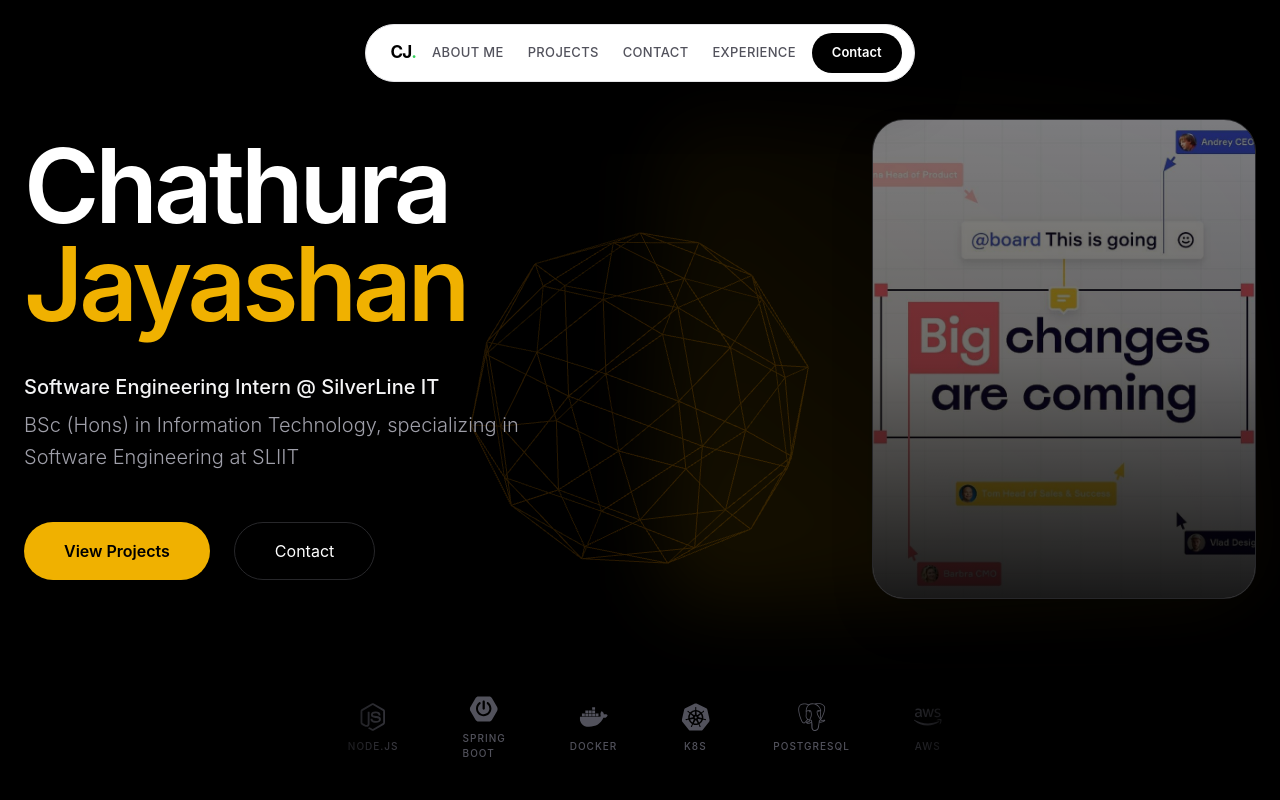
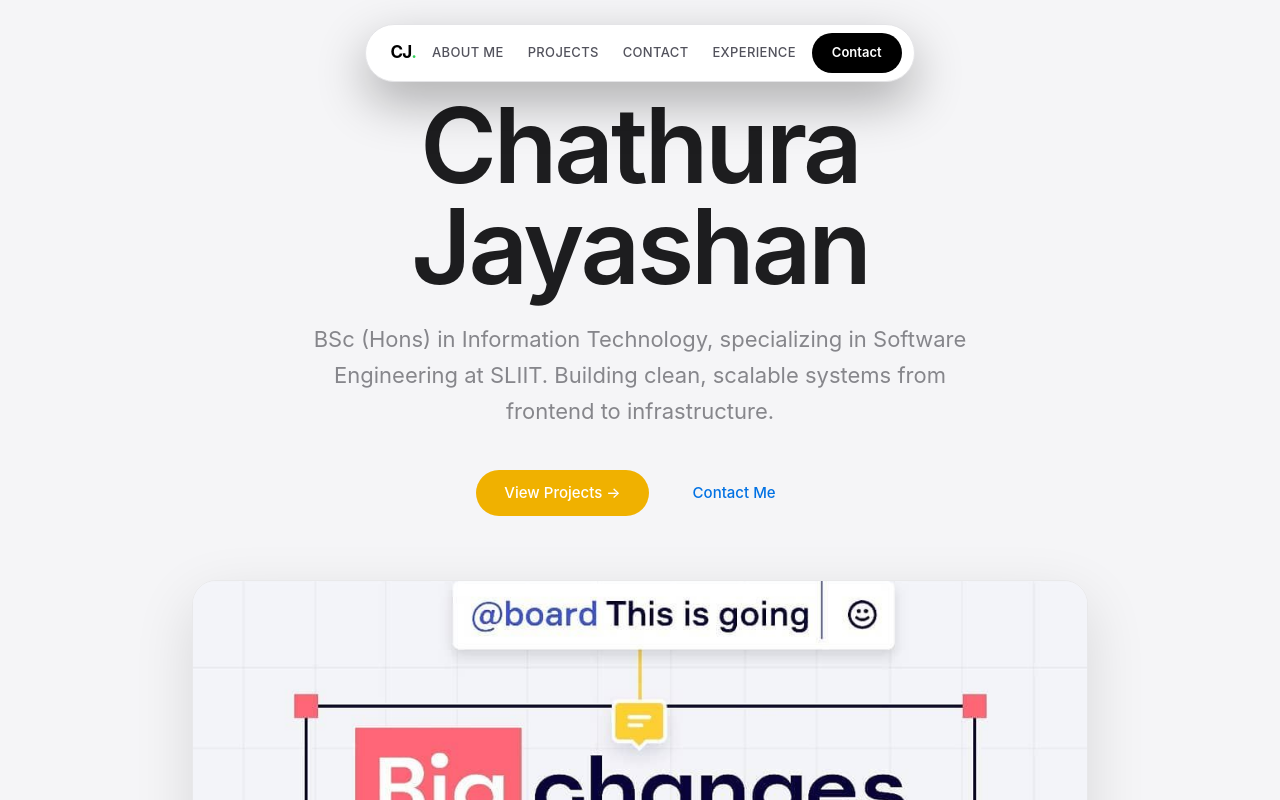
Before and after one commit to 3chathurajayashan/Portfolio, a React (Vite) app: page /home in a window 1280 px wide. Shown: the top 800 px of the page. Built offline with nearby package versions, Linux system fonts and the light colour scheme.

Commit message:
fix auto

```diff
--- a/src/Components/LandingComponent/Landing1.jsx
+++ b/src/Components/LandingComponent/Landing1.jsx
@@ -1,7 +1,10 @@
-import React, { Suspense, useRef, useState, useEffect } from "react";
-import { Canvas, useFrame } from "@react-three/fiber";
-import { Float } from "@react-three/drei";
-import { motion, AnimatePresence } from "framer-motion";
+import React, { useState, useEffect } from "react";
+import {
+  motion,
+  AnimatePresence,
+  useScroll,
+  useTransform,
+} from "framer-motion";
 import { useNavigate } from "react-router-dom";
 import { FaReact, FaNodeJs, FaDocker, FaAws } from "react-icons/fa";
 import {
@@ -11,7 +14,7 @@ import {
   SiPostgresql,
 } from "react-icons/si";
 
-// Import your images - Add as many as you need
+// Import your images
 import img1 from "../../assets/img2.jpg";
 import img2 from "../../assets/img3.jpg";
 import Land2 from "./Land2";
@@ -19,62 +22,33 @@ import Linkdin from "./Linkdin";
 
 const images = [img1, img2];
 
-// --- 3D Components ---
-const GoldMaterial = () => (
-  <meshStandardMaterial
-    color="#eab308"
-    wireframe
-    emissive="#a16207"
-    emissiveIntensity={0.5}
-    transparent
-    opacity={0.6}
-  />
-);
+/* ---------- Apple-style tokens ----------
+   bg:        #ffffff
+   bg-alt:    #f5f5f7
+   text:      #1d1d1f
+   text-dim:  #86868b
+   accent:    #0071e3
+   accent-hv: #0077ed
+------------------------------------------- */
 
-function FloatingSphere() {
-  const meshRef = useRef();
-  useFrame((state) => {
-    meshRef.current.rotation.y += 0.002;
-    meshRef.current.rotation.x += 0.001;
-  });
-  return (
-    <Float speed={1.5} rotationIntensity={1} floatIntensity={1}>
-      <mesh ref={meshRef}>
-        <icosahedronGeometry args={[2.5, 1]} />
-        <GoldMaterial />
-      </mesh>
-    </Float>
-  );
-}
-
-function ThreeScene() {
-  return (
-    <Canvas camera={{ position: [0, 0, 8] }}>
-      <ambientLight intensity={0.4} />
-      <pointLight position={[5, 5, 5]} color="#eab308" intensity={2} />
-      <Suspense fallback={null}>
-        <FloatingSphere />
-      </Suspense>
-    </Canvas>
-  );
-}
-
-// --- Animation Variants ---
 const fadeUp = {
-  hidden: { opacity: 0, y: 30 },
+  hidden: { opacity: 0, y: 24 },
   visible: {
     opacity: 1,
     y: 0,
-    transition: { duration: 1, ease: [0.16, 1, 0.3, 1] },
+    transition: { duration: 0.9, ease: [0.22, 1, 0.36, 1] },
   },
+};
+
+const stagger = {
+  hidden: {},
+  visible: { transition: { staggerChildren: 0.12 } },
 };
 
 export default function Landing1() {
   const [index, setIndex] = useState(0);
-
   const navigate = useNavigate();
 
-  // Auto-play interval
   useEffect(() => {
     const timer = setInterval(() => {
       setIndex((prev) => (prev + 1) % images.length);
@@ -82,118 +56,194 @@ export default function Landing1() {
     return () => clearInterval(timer);
   }, []);
 
-  return (
-    <div className="bg-black text-white font-sans selection:bg-yellow-500 selection:text-black overflow-hidden">
-      {/* Hero Section */}
-      <section className="relative min-h-screen flex flex-col items-center justify-center px-6 pt-20">
-        <div className="absolute inset-0 z-0 opacity-30">
-          <ThreeScene />
-        </div>
+  const { scrollY } = useScroll();
+  const heroOpacity = useTransform(scrollY, [0, 400], [1, 0]);
+  const heroScale = useTransform(scrollY, [0, 400], [1, 0.96]);
 
-        <div className="relative z-10 max-w-7xl w-full grid lg:grid-cols-2 gap-12 items-center">
-          {/* Left Column: Text Content */}
-          <motion.div
-            initial="hidden"
-            animate="visible"
-            variants={fadeUp}
-            className="text-left"
-          >
-            <h1 className="text-[clamp(3.5rem,8vw,7rem)] font-semibold tracking-[-0.04em] leading-[0.95]">
-              Chathura <br /> <span className="text-yellow-500">Jayashan</span>
-            </h1>
-
-            <div className="mt-10 space-y-2">
-              <p className="text-zinc-100 text-lg md:text-xl font-medium">
-                Software Engineering Intern @ SilverLine IT
-              </p>
-              <p className="text-zinc-400 text-lg md:text-xl max-w-lg leading-relaxed font-light">
-                BSc (Hons) in Information Technology, specializing in Software
-                Engineering at SLIIT
-              </p>
-            </div>
-
-            <div className="flex gap-6 mt-12">
-              <button
-                onClick={() => navigate("/projects")}
-                className="px-10 py-4 bg-yellow-500 text-black font-semibold rounded-full hover:bg-white transition-all duration-300 hover:scale-105"
-              >
-                View Projects
-              </button>
-              <button className="px-10 py-4 border border-zinc-800 rounded-full hover:border-yellow-500 transition-all duration-300">
-                Contact
-              </button>
-            </div>
-          </motion.div>
-
-          {/* Right Column: Slider */}
-          <motion.div
-            initial={{ opacity: 0, x: 50 }}
-            animate={{ opacity: 1, x: 0 }}
-            transition={{ duration: 1, delay: 0.3 }}
-            className="relative flex justify-center lg:justify-end"
-          >
-            <div className="absolute -inset-1 bg-gradient-to-tr from-yellow-500/20 to-transparent rounded-[2.5rem] blur-2xl opacity-50" />
-
-            <div className="relative w-full max-w-sm aspect-[4/5] rounded-[2rem] overflow-hidden border border-zinc-800 shadow-2xl">
-              <AnimatePresence mode="wait">
-                <motion.img
-                  key={index}
-                  src={images[index]}
-                  initial={{ opacity: 0, scale: 1.05 }}
-                  animate={{ opacity: 1, scale: 1 }}
-                  exit={{ opacity: 0, scale: 0.95 }}
-                  transition={{ duration: 1.2, ease: "easeInOut" }}
-                  className="w-full h-full object-cover"
-                />
-              </AnimatePresence>
-
-              <div className="absolute inset-0 bg-gradient-to-t from-black/80 via-black/20 to-transparent" />
-              <div className="absolute bottom-6 left-8"></div>
-            </div>
-          </motion.div>
-        </div>
-
-        {/* Tech Stack Marquee */}
-        <div className="mt-24 w-full max-w-2xl overflow-hidden [mask-image:linear-gradient(to_right,transparent,black_20%,black_80%,transparent)]">
-          <motion.div
-            className="flex gap-16 items-center justify-center text-zinc-600"
-            animate={{ x: ["0%", "-50%"] }}
-            transition={{ repeat: Infinity, ease: "linear", duration: 20 }}
-          >
-            {[
+  const stack = [
     { icon: FaReact, label: "React" },
     { icon: SiTypescript, label: "TypeScript" },
     { icon: FaNodeJs, label: "Node.js" },
     { icon: SiSpringboot, label: "Spring Boot" },
     { icon: FaDocker, label: "Docker" },
-              { icon: SiKubernetes, label: "K8s" },
+    { icon: SiKubernetes, label: "Kubernetes" },
     { icon: SiPostgresql, label: "PostgreSQL" },
     { icon: FaAws, label: "AWS" },
-            ].map((tech, idx) => (
+  ];
+
+  return (
     <div
+      className="bg-white text-[#1d1d1f]"
+      style={{
+        fontFamily:
+          '-apple-system, BlinkMacSystemFont, "SF Pro Display", "Inter", "Helvetica Neue", Arial, sans-serif',
+      }}
+    >
+      {/* Sticky nav */}
+      {/* <nav className="fixed top-0 left-0 right-0 z-50 backdrop-blur-xl bg-white/70 border-b border-black/5">
+        <div className="max-w-6xl mx-auto px-6 h-14 flex items-center justify-between">
+          <span className="text-[15px] font-semibold tracking-tight">
+            Chathura Jayashan
+          </span>
+          <div className="hidden md:flex items-center gap-8 text-[13px] text-[#1d1d1f]/80">
+            <a href="#about" className="hover:text-[#0071e3] transition-colors">
+              About
+            </a>
+            <a href="#stack" className="hover:text-[#0071e3] transition-colors">
+              Stack
+            </a>
+            <button
+              onClick={() => navigate("/projects")}
+              className="hover:text-[#0071e3] transition-colors"
+            >
+              Projects
+            </button>
+            <button className="px-4 py-1.5 rounded-full bg-[#0071e3] text-white text-[13px] font-medium hover:bg-[#0077ed] transition-colors">
+              Contact
+            </button>
+          </div>
+        </div>
+      </nav> */}
+
+      {/* Hero */}
+      <motion.section
+        style={{ opacity: heroOpacity, scale: heroScale }}
+        className="relative min-h-screen flex flex-col items-center justify-center px-6 pt-14 bg-[#f5f5f7] overflow-hidden"
+      >
+        <motion.div
+          initial="hidden"
+          animate="visible"
+          variants={stagger}
+          className="relative z-10 max-w-4xl w-full text-center"
+        >
+          <motion.p
+            variants={fadeUp}
+            className="text-[15px] font-medium text-[#0071e3] mb-4 tracking-wide"
+          >
+            Software Engineering Intern @ SilverLine IT PVT Ltd
+          </motion.p>
+
+          <motion.h1
+            variants={fadeUp}
+            className="text-[clamp(3rem,9vw,6.5rem)] font-semibold tracking-[-0.03em] leading-[0.98]"
+          >
+            Chathura Jayashan
+          </motion.h1>
+
+          <motion.p
+            variants={fadeUp}
+            className="mt-6 text-[19px] md:text-[22px] text-[#86868b] max-w-2xl mx-auto leading-relaxed font-normal"
+          >
+            BSc (Hons) in Information Technology, specializing in Software
+            Engineering at SLIIT. Building clean, scalable systems from frontend
+            to infrastructure.
+          </motion.p>
+
+          <motion.div
+            variants={fadeUp}
+            className="flex items-center justify-center gap-4 mt-10"
+          >
+            <button
+              onClick={() => navigate("/projects")}
+              className="px-7 py-3 bg-yellow-500 text-white text-[15px] font-medium rounded-full hover:bg-[#0077ed] transition-all duration-300"
+            >
+              View Projects →
+            </button>
+            <button className="px-7 py-3 text-[#0071e3] text-[15px] font-medium hover:underline underline-offset-4 transition-all duration-300">
+              Contact Me
+            </button>
+          </motion.div>
+        </motion.div>
+
+        {/* Product-style image slider */}
+        <motion.div
+          initial={{ opacity: 0, y: 40 }}
+          animate={{ opacity: 1, y: 0 }}
+          transition={{ duration: 1, delay: 0.5, ease: [0.22, 1, 0.36, 1] }}
+          className="relative mt-16 w-full max-w-4xl aspect-[16/9] rounded-3xl overflow-hidden shadow-[0_20px_60px_rgba(0,0,0,0.12)] border border-black/5"
+        >
+          <AnimatePresence mode="wait">
+            <motion.img
+              key={index}
+              src={images[index]}
+              initial={{ opacity: 0, scale: 1.03 }}
+              animate={{ opacity: 1, scale: 1 }}
+              exit={{ opacity: 0 }}
+              transition={{ duration: 1, ease: "easeInOut" }}
+              className="w-full h-full object-cover"
+            />
+          </AnimatePresence>
+          <div className="absolute inset-0 bg-gradient-to-t from-black/30 via-transparent to-transparent" />
+        </motion.div>
+      </motion.section>
+
+      <Land2 />
+
+      {/* Tech stack — Apple "specs grid" style */}
+      <section id="stack" className="max-w-6xl mx-auto px-6 py-32">
+        <motion.h2
+          initial={{ opacity: 0, y: 20 }}
+          whileInView={{ opacity: 1, y: 0 }}
+          viewport={{ once: true, margin: "-100px" }}
+          transition={{ duration: 0.8 }}
+          className="text-[clamp(2rem,4vw,3rem)] font-semibold tracking-tight text-center mb-16"
+        >
+          Built with a modern stack.
+        </motion.h2>
+
+        <motion.div
+          initial="hidden"
+          whileInView="visible"
+          viewport={{ once: true, margin: "-100px" }}
+          variants={stagger}
+          className="grid grid-cols-2 md:grid-cols-4 gap-4"
+        >
+          {stack.map((tech, idx) => (
+            <motion.div
               key={idx}
-                className="flex flex-col items-center gap-2 hover:text-yellow-500 transition-colors duration-300"
+              variants={fadeUp}
+              className="flex flex-col items-center justify-center gap-3 py-10 rounded-2xl bg-[#f5f5f7] hover:bg-[#0071e3]/5 transition-colors duration-300 group"
             >
-                <tech.icon size={28} />
-                <span className="text-[10px] uppercase tracking-widest font-medium">
+              <tech.icon
+                size={32}
+                className="text-[#1d1d1f]/70 group-hover:text-[#0071e3] transition-colors duration-300"
+              />
+              <span className="text-[13px] font-medium text-[#86868b] group-hover:text-[#1d1d1f] transition-colors duration-300">
                 {tech.label}
               </span>
-              </div>
+            </motion.div>
           ))}
         </motion.div>
-        </div>
       </section>
-      <Land2 />
 
-      {/* About Section */}
-      <section className="max-w-5xl mx-auto px-6 py-40 border-t border-zinc-900">
-        <h2 className="text-[clamp(2.5rem,5vw,4rem)] font-semibold mb-10 leading-tight">
-          Engineering excellence through minimal, scalable design.
-        </h2>
-        <p className="text-zinc-500 text-2xl font-light leading-relaxed">
-          I build systems that bridge the gap between complexity and clarity.
-        </p>
+      {/* About — Apple large statement style */}
+      <section
+        id="about"
+        className="max-w-4xl mx-auto px-6 py-40 text-center border-t border-black/5"
+      >
+        <motion.h2
+          initial={{ opacity: 0, y: 24 }}
+          whileInView={{ opacity: 1, y: 0 }}
+          viewport={{ once: true, margin: "-100px" }}
+          transition={{ duration: 0.9 }}
+          className="text-[clamp(2.2rem,5vw,3.75rem)] font-semibold tracking-tight leading-[1.1]"
+        >
+          Engineering excellence through
+          <br />
+          minimal, scalable design.
+        </motion.h2>
+        <motion.p
+          initial={{ opacity: 0, y: 24 }}
+          whileInView={{ opacity: 1, y: 0 }}
+          viewport={{ once: true, margin: "-100px" }}
+          transition={{ duration: 0.9, delay: 0.15 }}
+          className="mt-6 text-[19px] text-[#86868b] leading-relaxed"
+        >
+          I build systems that bridge the gap between complexity and clarity —
+          from frontend interfaces to cloud infrastructure.
+        </motion.p>
       </section>
+
       <Linkdin />
     </div>
   );
```
Lines whose indentation alone changed are shown as unchanged.
